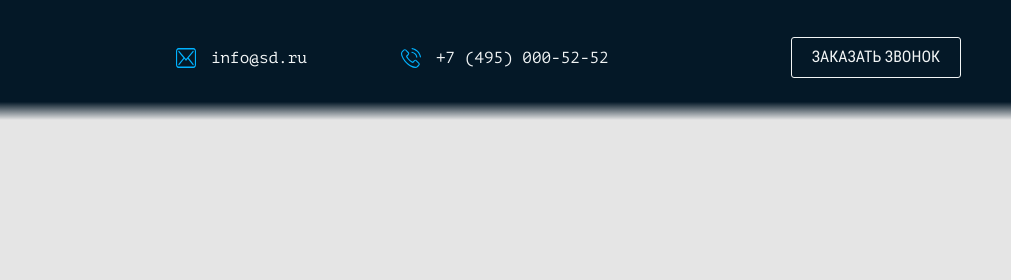
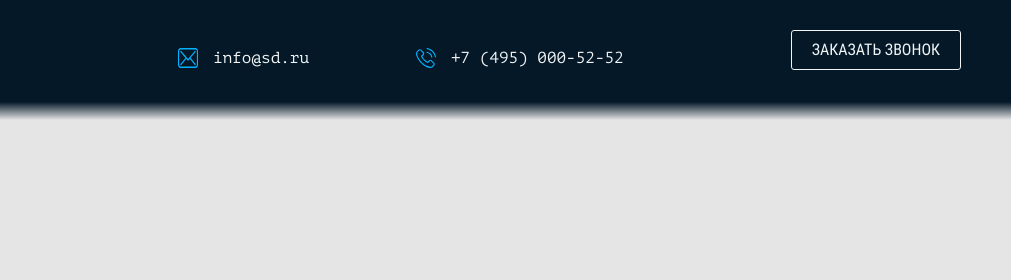
Before and after one commit to elenbokova/1977001-smart-device, a website built with webpack: page source/index.html in a window 1280 px wide. Shown: the top 280 px of the page, 269-1280 px from the left. Built offline with nearby package versions, Linux system fonts and the light colour scheme; files whose address does not match are found by name.

Commit message:
Manage overflow in header

```diff
--- a/source/sass/blocks/button.scss
+++ b/source/sass/blocks/button.scss
@@ -1,5 +1,6 @@
 .button {
   display: inline-flex;
+  flex-wrap: wrap;
   padding: 10px 20px;
 
   font-family: $ff-fancy;
--- a/source/sass/blocks/header.scss
+++ b/source/sass/blocks/header.scss
@@ -5,7 +5,7 @@
 .header__container {
     display: flex;
     justify-content: space-between;
-    align-items: center;
+    align-items: flex-start;
 
     padding-top: 30px;
     padding-bottom: 35px;
@@ -22,7 +22,9 @@
 }
 
 .header__logo {
+    align-self: flex-start;
     padding-right: 15px;
+    flex-shrink: 0;
 }
 
 .header__logo img {
@@ -33,11 +35,14 @@
 }
 
 .header__contacts {
-    display: flex;
+    align-self: normal;
+    display: grid;
+    grid-template-columns: (1fr 1fr);
+    column-gap: 30px;
+    row-gap: 20px;
 }
 
 .header__contact {
-    min-width: 225px;
     display: flex;
     align-items: center;
     color: $color-alice-blue;
@@ -53,7 +58,6 @@
         padding: 20px;
         margin-right: 20px;
     }
-
 }
 
 .header__contact svg {
@@ -62,7 +66,6 @@
     @include vp-1023 {
         margin-right: 0;
     }
-
 }
 
 .header__contact span {
@@ -72,6 +75,7 @@
 }
 
 .header__button {
+    max-width: 220px;
 
     @include vp-1023 {
         display: none;
--- /dev/null
+++ b/source/sass/blocks/main.scss
@@ -0,0 +1,8 @@
+.main__heading {
+    background-image: $gray-to-bottom;
+}
+
+.main__heading h1 {
+    font-family: $ff-fancy;
+
+}
--- a/source/sass/style.scss
+++ b/source/sass/style.scss
@@ -21,6 +21,7 @@
 @import "blocks/modal";
 @import "blocks/button";
 @import "blocks/header";
+@import "blocks/main";
 @import "blocks/footer";
 
 // ---------------------------------
```
Also changed, not shown: source/index.html (+0 -1 lines), build/css/style.css, build/css/style.min.css, build/index.html, 1 other file.
